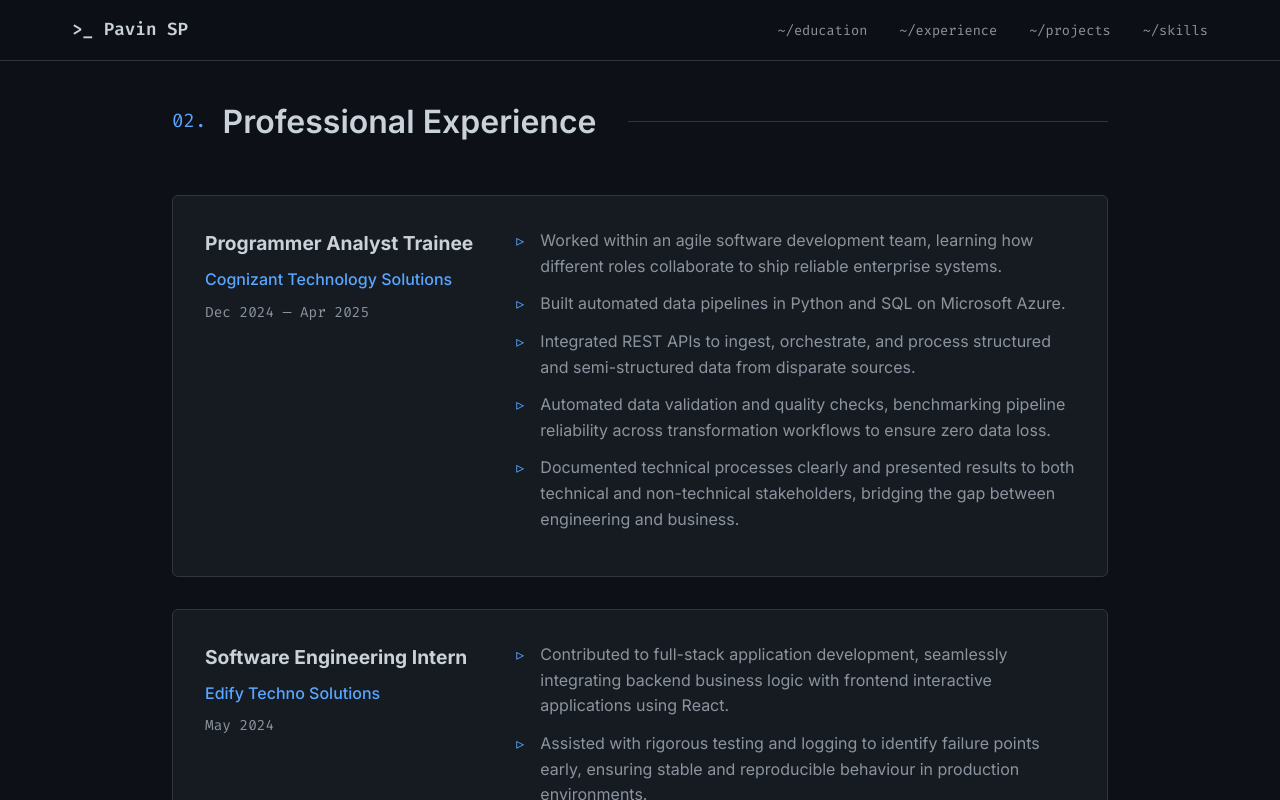
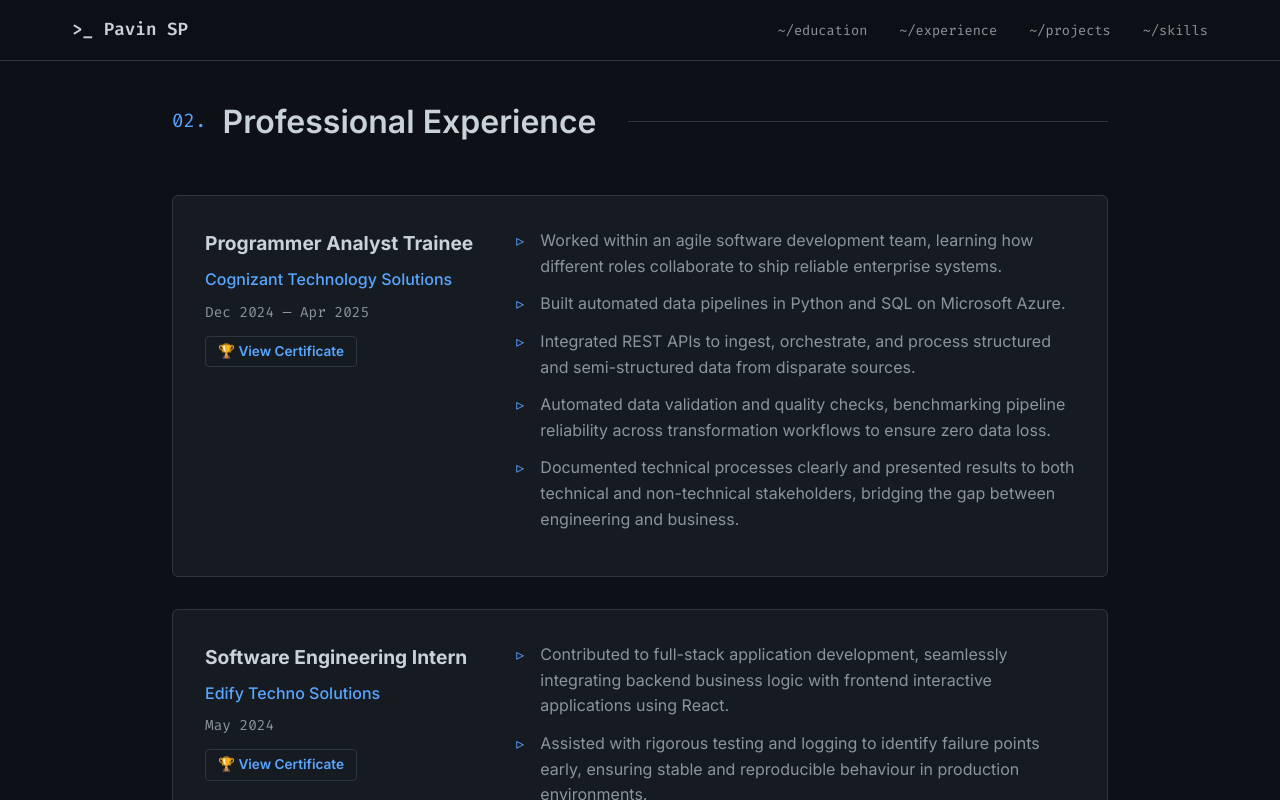
Before and after one commit to PavinSP/portfolio, a React (Vite) app: page /#/experience in a window 1280 px wide. Shown: the top 800 px of the page. Built offline with nearby package versions, Linux system fonts and the light colour scheme.

Commit message:
Add certificate downloads to experience section

```diff
--- a/src/pages/Experience.tsx
+++ b/src/pages/Experience.tsx
@@ -14,6 +14,9 @@ const Experience = () => {
             <h3>Programmer Analyst Trainee</h3>
             <p className="company">Cognizant Technology Solutions</p>
             <p className="date mono-text">Dec 2024 — Apr 2025</p>
+            <a href="/portfolio/certificates/Cognizant_Internship_Certificate.pdf" target="_blank" rel="noopener noreferrer" style={{ display: 'inline-flex', alignItems: 'center', gap: '0.25rem', marginTop: '0.75rem', color: 'var(--accent-color)', textDecoration: 'none', fontSize: '0.85rem', fontWeight: 600, border: '1px solid var(--border-color)', padding: '0.25rem 0.75rem', borderRadius: '4px', backgroundColor: 'var(--bg-card)' }}>
+              🏆 View Certificate
+            </a>
           </div>
           <div className="experience-details">
             <ul>
@@ -32,6 +35,9 @@ const Experience = () => {
             <h3>Software Engineering Intern</h3>
             <p className="company">Edify Techno Solutions</p>
             <p className="date mono-text">May 2024</p>
+            <a href="/portfolio/certificates/Edify_Internship_Certificate.pdf" target="_blank" rel="noopener noreferrer" style={{ display: 'inline-flex', alignItems: 'center', gap: '0.25rem', marginTop: '0.75rem', color: 'var(--accent-color)', textDecoration: 'none', fontSize: '0.85rem', fontWeight: 600, border: '1px solid var(--border-color)', padding: '0.25rem 0.75rem', borderRadius: '4px', backgroundColor: 'var(--bg-card)' }}>
+              🏆 View Certificate
+            </a>
           </div>
           <div className="experience-details">
             <ul>
```
Also changed, not shown: 2 other files (tests, documents, lock files or other folders).
